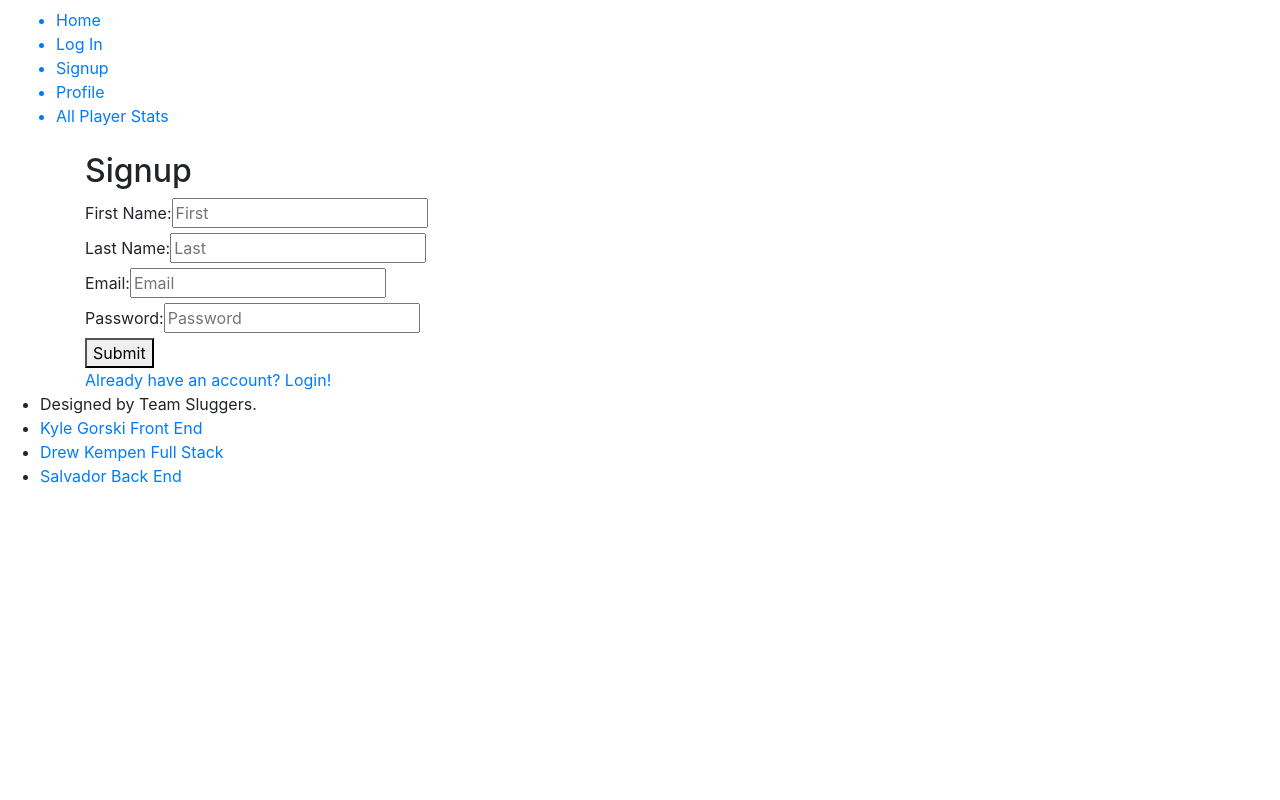
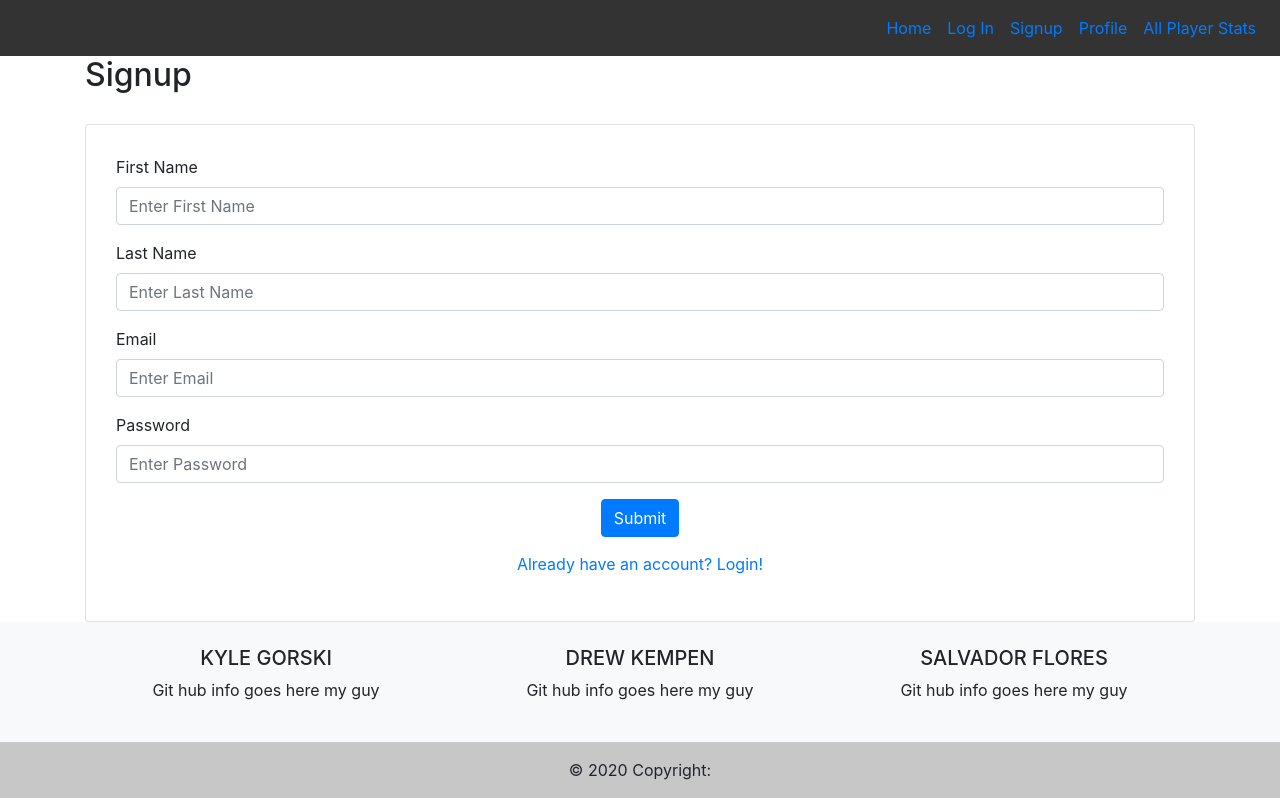
Before and after one commit to G3TSN1P3D/glowing-broccoli, a React (Create React App) app in the folder client/: page /signup in a window 1280 px wide. Built offline with nearby package versions, Linux system fonts and the light colour scheme.

Commit message:
Added strap styling / refactored Signup function

```diff
--- a/client/src/App.css
+++ /dev/null
@@ -1,32 +0,0 @@
-main {
-  width: 100%;
-  height: 72.5%;
-  display: flex;
-  flex-wrap: nowrap;
-  justify-content: space-evenly;
-  flex-direction: column;
-  background-color: black;
-}
-
-.navbar {
-  width: 90%;
-  height: 28rem;
-  display: flex;
-  flex-direction: row;
-  flex-wrap: wrap;
-  justify-content: space-around;
-  align-items: flex-start;
-  background-color: red;
-}
-
-.nav-links{
-  padding: 0%;
-  margin: 0%, 0%, 0%, 0%;
-  display: flex;
-  flex-wrap: wrap;
-  width: 12rem;
-  height: 8rem;
-  text-align: center;
-  justify-content: space-around;
-  background-color: blue;
-}
--- a/client/src/App.js
+++ b/client/src/App.js
@@ -7,7 +7,6 @@ import {
 } from '@apollo/client';
 import { setContext } from '@apollo/client/link/context';
 import { BrowserRouter as Router, Routes, Route } from 'react-router-dom';
-import 'bootstrap/dist/css/bootstrap.min.css';
 import Home from './pages/Home';
 import Signup from './pages/Signup';
 import Login from './pages/Signin';
@@ -16,6 +15,7 @@ import StatsAll from './pages/StatsAll';
 import Stats from './pages/Stats'
 import Navbar from './components/navBar';
 import Footer from './components/footer';
+import 'bootstrap/dist/css/bootstrap.min.css';
 
 // Construct our main GraphQL API endpoint
 const httpLink = createHttpLink({
--- a/client/src/components/footer.js
+++ b/client/src/components/footer.js
@@ -2,13 +2,47 @@
 
 export default function Footer() {
   return (
-    <footer>
-      <ul>
-        <li>Designed by Team Sluggers.</li>
-        <li><a href="https://github.com/GorillaJxnes"> Kyle Gorski Front End</a></li>
-        <li><a href="https://github.com/dkempen98"> Drew Kempen Full Stack</a></li>
-        <li><a href="https://github.com/G3TSN1P3D"> Salvador Back End</a></li>
-      </ul>
-    </footer>
+
+  <footer className="bg-light text-center text-lg-start">
+  <div className="container p-4">
+    <div className="row">
+      <div className="col-lg-4 col-md-12 mb-4 mb-md-0">
+        <h5 className="text-uppercase">Kyle Gorski</h5>
+
+        <p>
+          Git hub info goes here my guy
+        </p>
+      </div>
+
+      <div className="col-lg-4 col-md-12 mb-4 mb-md-0">
+        <h5 className="text-uppercase">Drew Kempen</h5>
+
+        <p>
+          Git hub info goes here my guy
+        </p>
+      </div>
+      <div className="col-lg-4 col-md-12 mb-4 mb-md-0">
+        <h5 className="text-uppercase">Salvador Flores</h5>
+
+        <p>
+          Git hub info goes here my guy
+        </p>
+      </div>
+    </div>
+  </div>
+
+  <div className="text-center p-3" style={{backgroundColor: "rgba(0, 0, 0, 0.2)"}}>
+    © 2020 Copyright:
+
+  </div>
+</footer>
+    // <footer>
+    //   <ul>
+    //     <li>Designed by Team Sluggers.</li>
+    //     <li><a href="https://github.com/GorillaJxnes"> Kyle Gorski Front End</a></li>
+    //     <li><a href="https://github.com/dkempen98"> Drew Kempen Full Stack</a></li>
+    //     <li><a href="https://github.com/G3TSN1P3D"> Salvador Back End</a></li>
+    //   </ul>
+    // </footer>
   )
 }
--- a/client/src/components/navBar.js
+++ b/client/src/components/navBar.js
@@ -11,22 +11,22 @@ export default function Navbar() {
       };
 
     return (
-        <nav className='navbar'>
-            <ul className='nav-links'>
+        <nav className="navbar   d-flex flex-row justify-content-end" style={{backgroundColor: "rgba(0, 0, 0, 0.8)"}} >
+            <ul className="navbar-nav me-auto mb-2 mb-lg-0 d-flex flex-row   ">
                 <Link to="/">
-                    <li>Home</li>
+                    <li class="p-2">Home</li>
                 </Link>
                 <Link to="/login">
-                    <li>Log In</li>
+                    <li class="p-2">Log In</li>
                 </Link>
                 <Link to="/signup">
-                    <li>Signup</li>
+                    <li class="p-2">Signup</li>
                 </Link>
                 <Link to="/profile">
-                    <li>Profile</li>
+                    <li class="p-2">Profile</li>
                 </Link>
                 <Link to="/stats">
-                    <li>All Player Stats</li>
+                    <li class="p-2">All Player Stats</li>
                 </Link>
             </ul>
         </nav>
--- a/client/src/components/navigation.js
+++ b/client/src/components/navigation.js
@@ -9,6 +9,7 @@ import Stats from '../pages/Stats'
 import Statsall from '../pages/Statsall'
 import Footer from './Footer'
 import Navbar from './navBar';
+
 
 export default function Navigation() {
     const [currentPage, setCurrentPage] = useState('Home');
--- a/client/src/pages/Home.js
+++ b/client/src/pages/Home.js
@@ -1,17 +1,21 @@
-import React from 'react';
-import { useQuery } from '@apollo/client';
-import { QUERY_PROFILE } from '../utils/queries'
+import React from "react";
+import { useQuery } from "@apollo/client";
+import { QUERY_PROFILE } from "../utils/queries";
 
 export default function Home() {
-    const { loading, data } = useQuery(QUERY_PROFILE);
-    const profile = data?.profile || [];
+  const { loading, data: profile = [] } = useQuery(QUERY_PROFILE);
 
-
-    return (
-        <main>
-            <div>
-                home
-            </div>
-        </main>
-    )
+  return (
+    <div className="jumbotron">
+      <h1 className="display-4 d-flex"style={{backgroundColor: "justify-content-center"}}  ></h1>
+      <p className="lead">
+            Because I for real don't know what to do lmfao
+      </p>
+      <hr className="my-4" />
+      <p>
+            Should we slap a nice lil background image here with some randomly pulled stats?
+      </p>
+      <p className="lead"></p>
+    </div>
+  );
 }
--- a/client/src/pages/Profile.js
+++ b/client/src/pages/Profile.js
@@ -1,3 +1,8 @@
+
+// DO NOT TOUCH DREW IS WORKING ON
+
+
+
 import React from 'react';
 import { Navigate, useParams } from 'react-router-dom';
 import { useQuery } from '@apollo/client';
--- a/client/src/pages/Signup.js
+++ b/client/src/pages/Signup.js
@@ -1,16 +1,17 @@
-import React, { useState } from 'react';
-import { Link } from 'react-router-dom'
-import { useMutation } from '@apollo/client';
-import Auth from '../utils/auth';
-import { ADD_USER } from '../utils/mutations';
+import React, { useState } from "react";
+import { Link } from "react-router-dom";
+import { useMutation } from "@apollo/client";
+import Auth from "../utils/auth";
+import { ADD_USER } from "../utils/mutations";
+import { Button, Card, Form, Row } from "react-bootstrap";
 
 export default function Signup(props) {
   const [formState, setFormState] = useState({
-        first_name: '',
-        last_name: '',
-        email: '',
-        password: ''
-    })
+    first_name: "",
+    last_name: "",
+    email: "",
+    password: "",
+  });
   const [addUser, { error, data }] = useMutation(ADD_USER);
 
   const handleChange = (event) => {
@@ -37,11 +38,13 @@ export default function Signup(props) {
     }
   };
 
+  return (
+    <>
+      <div style={{ marginBottom: 30 }}>
+        <h2>Signup</h2>
+      </div>
 
-    return (
-        <div>
-            <h2>Signup</h2>
-            <form onSubmit={handleFormSubmit}>
+      {/* <form onSubmit={handleFormSubmit}>
                 <div>
                     <label htmlFor='first_name'>First Name:</label>
                     <input
@@ -81,13 +84,63 @@ export default function Signup(props) {
                         id='password'
                         onChange={handleChange}
                     />
-                </div>
+                </div>o
                 <div>
                     <button type='submit'>Submit</button>
                 </div>
-            </form>
-            <Link to="/login">Already have an account? Login!</Link>
-        </div>
-    )
+            </form> */}
+      <Card style={{ padding: 30 }}>
+        {" "}
+        <Form onSubmit={handleFormSubmit}>
+          <Form.Group className="mb-3">
+            <Form.Label>First Name</Form.Label>
+            <Form.Control
+              onChange={handleChange}
+              name="first_name"
+              type="first_name"
+              placeholder="Enter First Name"
+            />
+          </Form.Group>
+          <Form.Group className="mb-3">
+            <Form.Label>Last Name</Form.Label>
+            <Form.Control
+              onChange={handleChange}
+              name="last_name"
+              type="last_name"
+              placeholder="Enter Last Name"
+            />
+          </Form.Group>
+          <Form.Group className="mb-3">
+          <Form.Label>Email</Form.Label>
+            <Form.Control
+              onChange={handleChange}
+              name="email"
+              type="email"
+              placeholder="Enter Email"
+            />
 
+          </Form.Group>
+          <Form.Group className="mb-3">
+          <Form.Label>Password</Form.Label>
+            <Form.Control
+              onChange={handleChange}
+              name="password"
+              type="password"
+              placeholder="Enter Password"
+            />
+          </Form.Group>
+          <Row className="justify-content-center">
+            <Button variant="primary" type="submit">
+              Submit
+            </Button>
+          </Row>
+        </Form>
+        <Row className="justify-content-center">
+          <Link style={{ padding: 15 }} to="/login">
+            Already have an account? Login!
+          </Link>
+        </Row>
+      </Card>
+    </>
+  );
 }
```
Also changed, not shown: 1 other file (tests, documents, lock files or other folders). Lines whose indentation alone changed are shown as unchanged.
